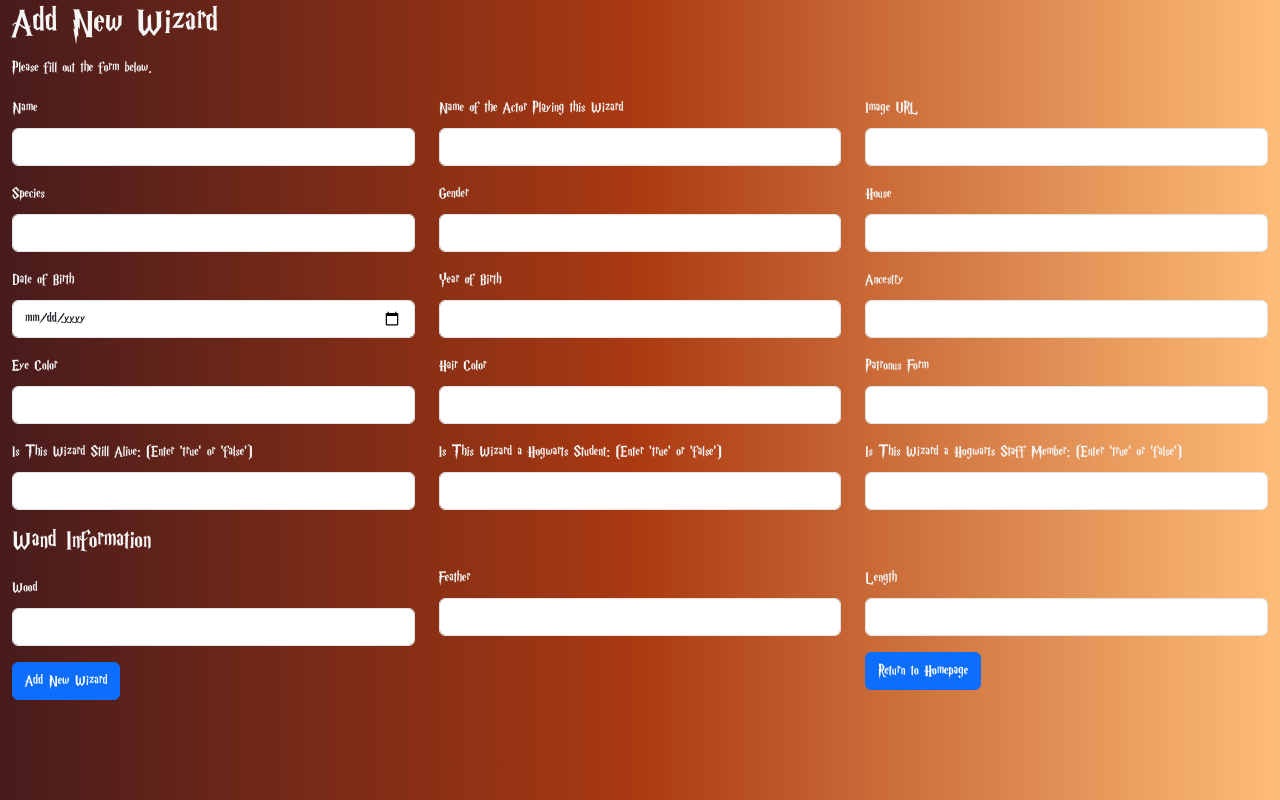
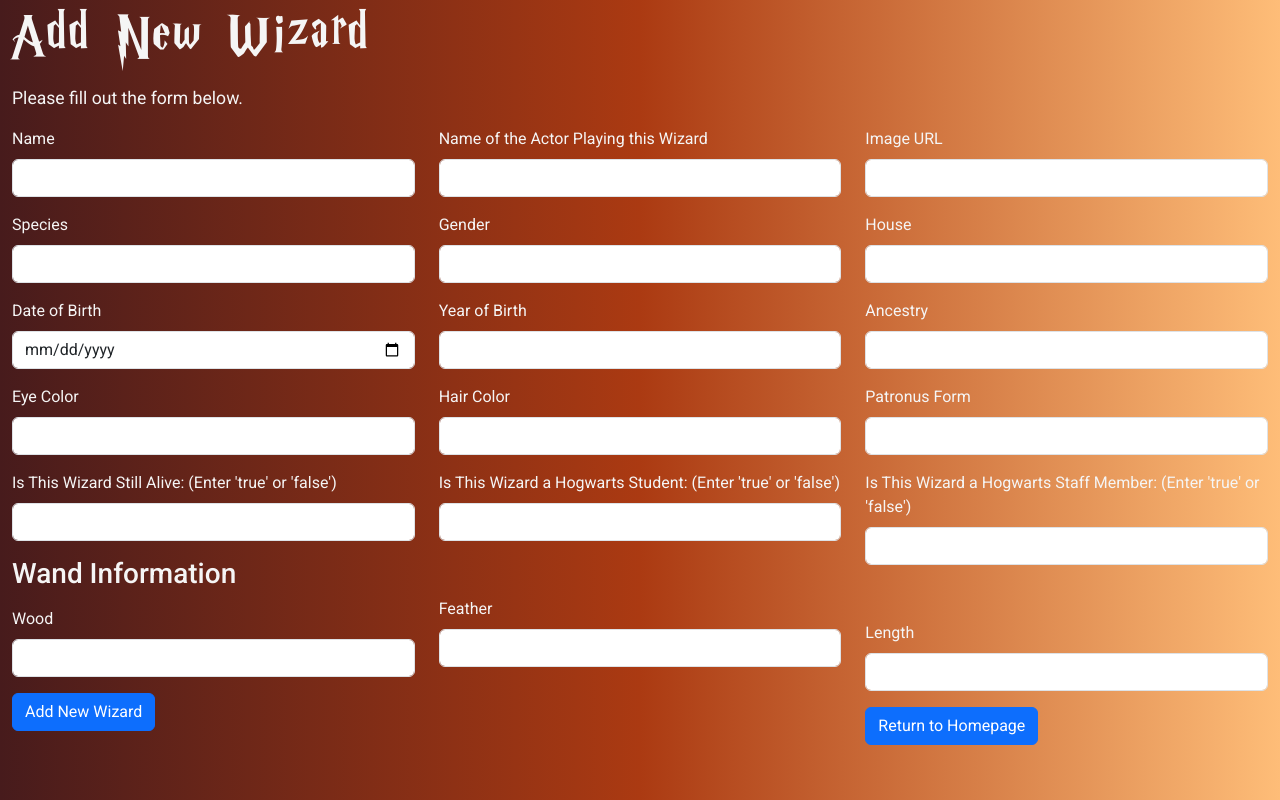
Before and after one commit to aaknox/harry-potter-api, an Angular app in the folder harry-potter-api-ui/: page /characters/create in a window 1280 px wide. Built offline with nearby package versions, Linux system fonts and the light colour scheme.

Commit message:
mvn release perform successful, added styling to add form

```diff
--- a/harry-potter-api-ui/src/app/components/add-wizard/add-wizard.component.css
+++ b/harry-potter-api-ui/src/app/components/add-wizard/add-wizard.component.css
@@ -0,0 +1,13 @@
+.form-title{
+    font-size: 4rem;
+    letter-spacing: 2px;
+}
+
+.form-description{
+    font-family: 'Roboto';
+    font-size: 1.1rem;
+}
+
+form{
+    font-family: 'Roboto';
+}
```
